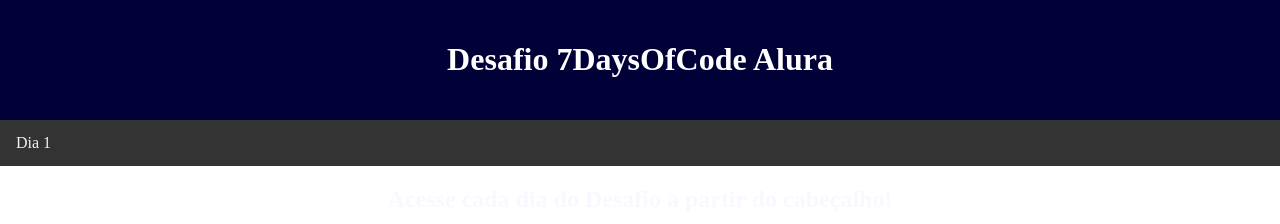
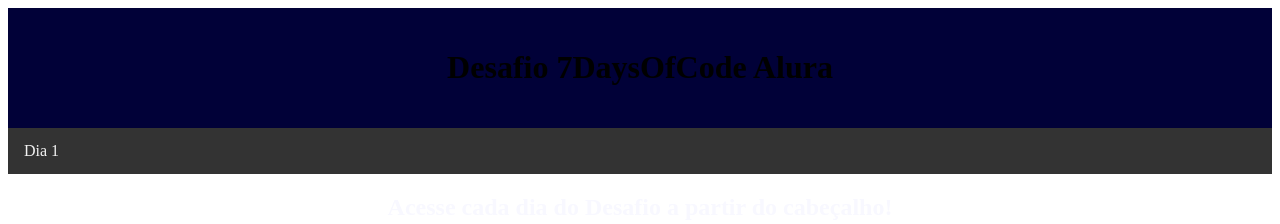
Before and after one commit to JonasFonM/7DaysOfCodeLogicJS, a plain HTML site: page index.html in a window 1280 px wide. Drawn offline with Linux system fonts and the light colour scheme.

Commit message:
Removing body style on styles.css

```diff
--- a/styles.css
+++ b/styles.css
@@ -1,9 +1,3 @@
-body{
-    background-color: rgba(41, 39, 39, 0);
-    color: white;
-    margin: auto;
-}
-
 .header {
     background-color: rgb(1, 1, 56);
     padding: 20px;
```
